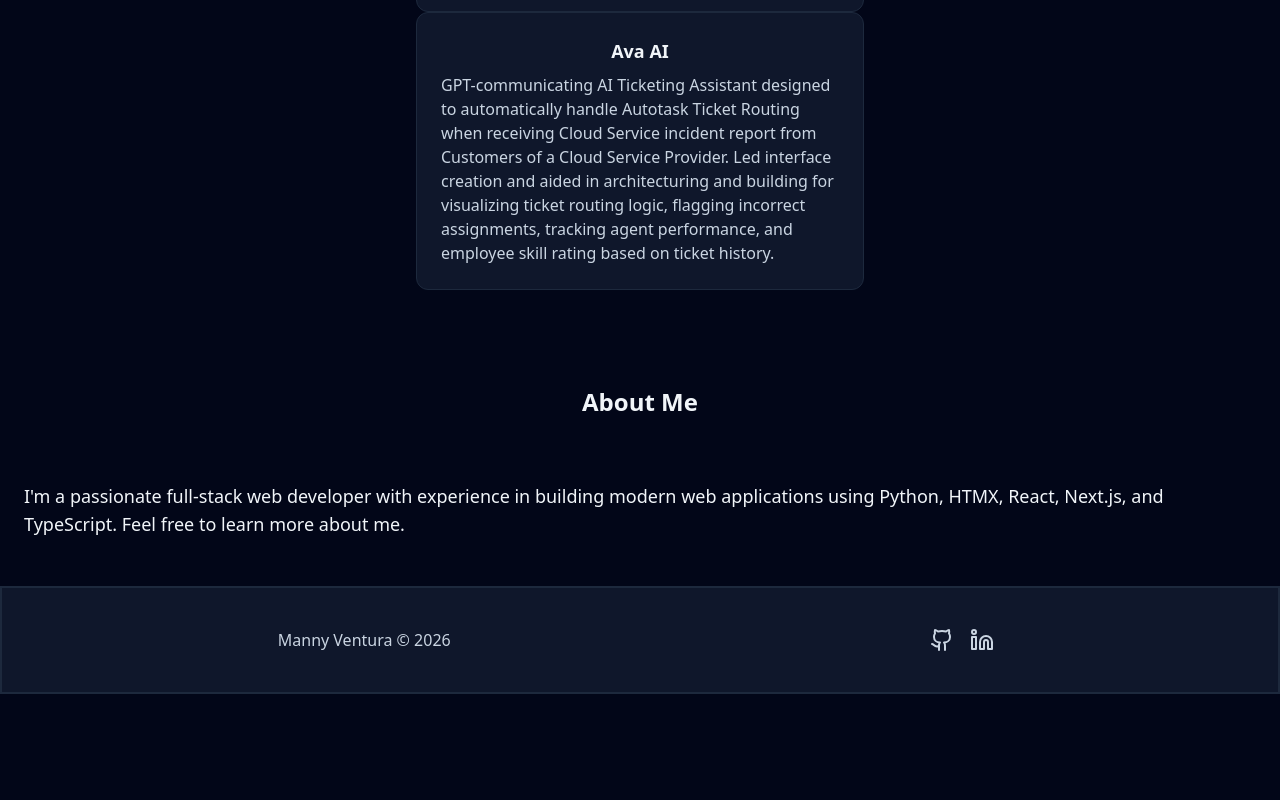
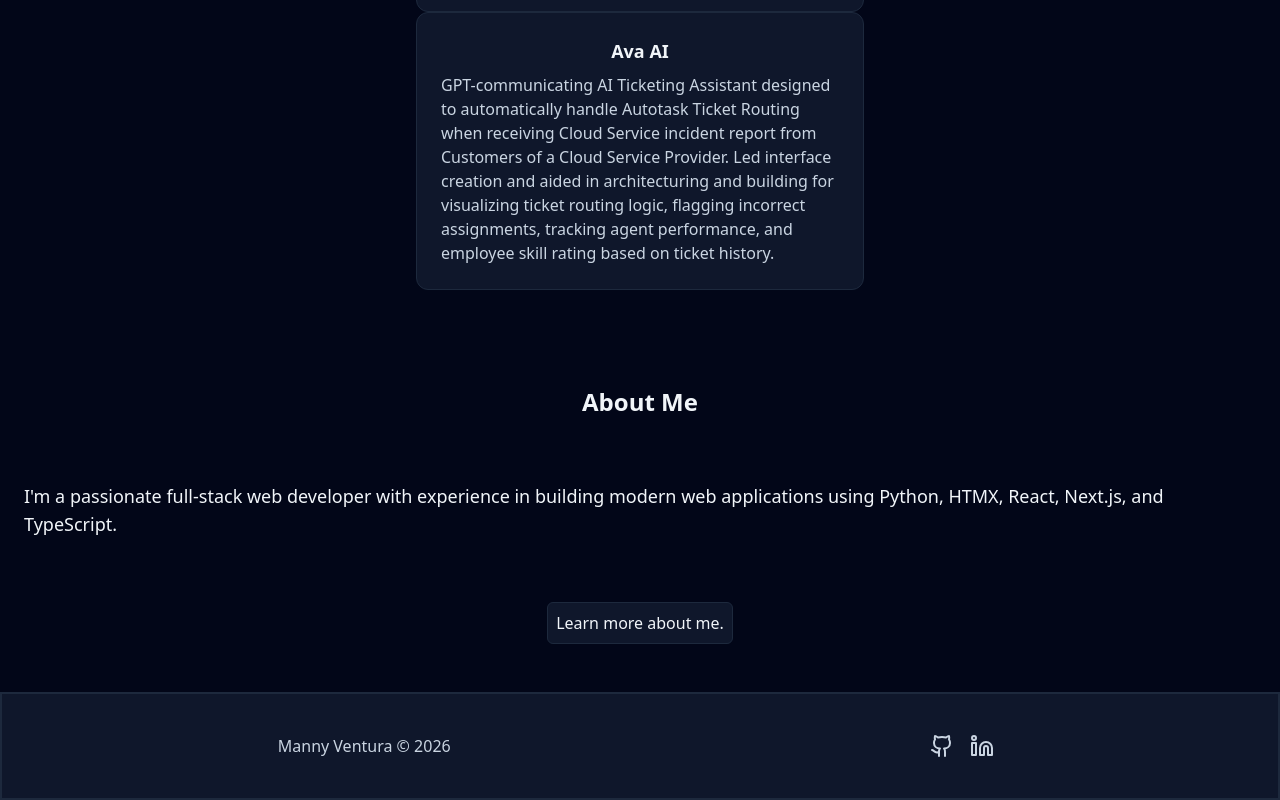
Before and after one commit to Manny-Ventura/my-next-portfolio, a Next.js app: page / in a window 1280 px wide. Shown: the part 748-1548 px from the top of the page. Before the commit the page ends 1442 px from the top, so only its background shows below. Built offline with nearby package versions, Linux system fonts and the light colour scheme.

Commit message:
reformatted buttons for clarity.

```diff
--- a/src/app/about/page.tsx
+++ b/src/app/about/page.tsx
@@ -1,6 +1,6 @@
 export default function Page() {
   return (
-    <div className="flex flex-col gap-4 text-center">
+    <div className="flex flex-col gap-4 text-center items-center">
       <h1>About Me...</h1>
       <h2>Hello, my name is Manuel Ventura!</h2>
       <p className="md:w-md lg:w-lg">I am a Software Developer out of upstate South Carolina.
@@ -11,6 +11,9 @@ export default function Page() {
         I have professional experience with Python, React, HTMX, NoSQL, Javascript, and more.
         I am always looking to expand my skillset and learn new technologies.
       </p>
+
+      <a href="/contact" className="space-y-2 rounded-md border border-[var(--border)] bg-[var(--surface)] p-2 hover:bg-[var(--bg)] transition-colors duration:150">Get in Contact</a>
+
     </div>
   )
 }
--- a/src/app/page.tsx
+++ b/src/app/page.tsx
@@ -1,5 +1,3 @@
-import Image from 'next/image'
-import Hero from '@/components/Hero'
 import { projects } from '@/data/projects'
 import ProjectCard from '@/components/ProjectCard'
 
@@ -33,9 +31,10 @@ export default function Home() {
         <h2 className="text-2xl font-semibold">About Me</h2>
         <p className="text-lg">
           I'm a passionate full-stack web developer with experience in building modern web
-          applications using Python, HTMX, React, Next.js, and TypeScript. Feel free to learn more{' '}
-          <a href="/about">about me.</a>
+          applications using Python, HTMX, React, Next.js, and TypeScript.
         </p>
+                  <a className="space-y-2 rounded-md border border-[var(--border)] bg-[var(--surface)] p-2 hover:bg-[var(--bg)] transition-colors duration:150" href="/about">Learn more about me.</a>
+
       </section>
     </>
   )
```
